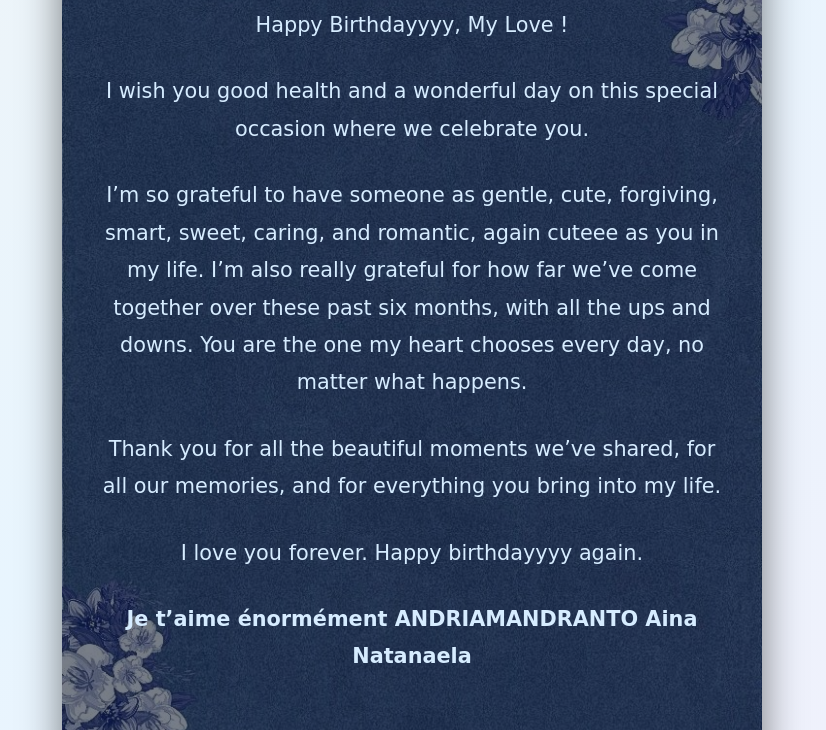
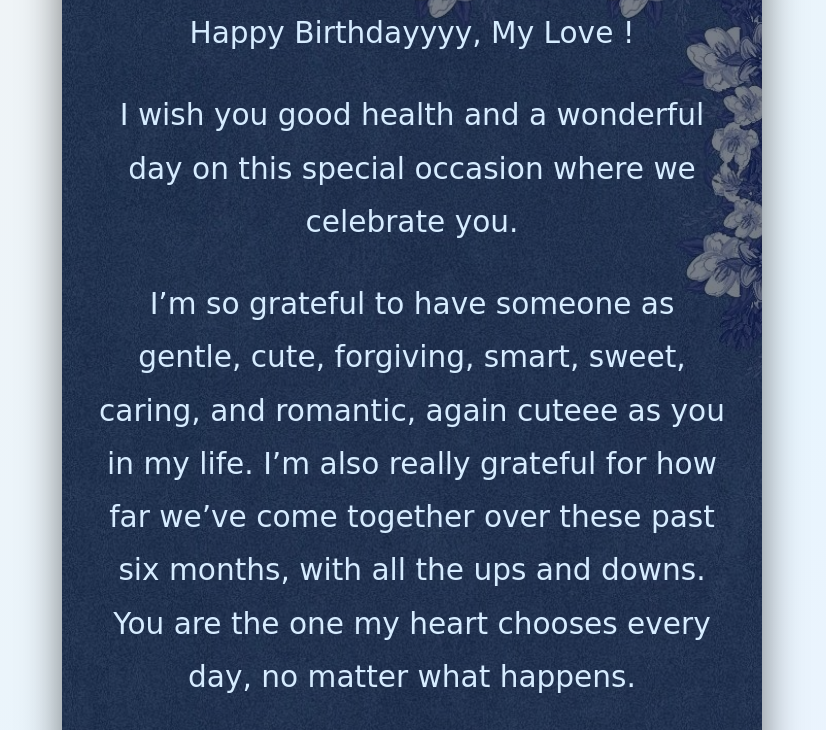
Before and after one commit to Skywalk-08/Anniversaire, a plain HTML site: page page2.html in a window 1280 px wide. Shown: the part 135-865 px from the top of the page, without its empty margins (228-1054 px from the left). Drawn offline with Linux system fonts and the light colour scheme.

Commit message:
Increase font size for container-letter paragraphs

```diff
--- a/style.css
+++ b/style.css
@@ -219,7 +219,7 @@ span.cat {
 }
 
 .container-letter p {
-    font-size: 1.3rem;
+    font-size: 1.85rem;
     line-height: 1.8;
     margin-bottom: 10px;
     color: #d6ecff;
```
